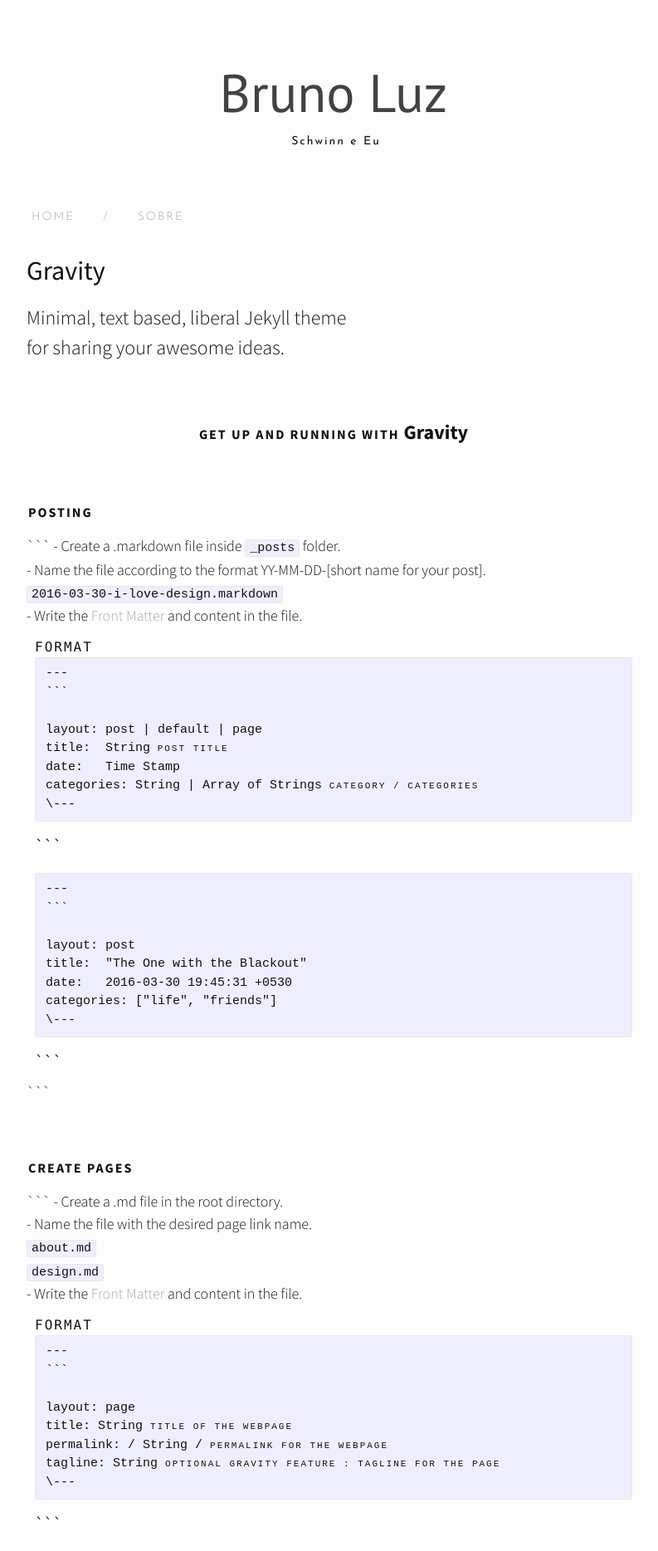
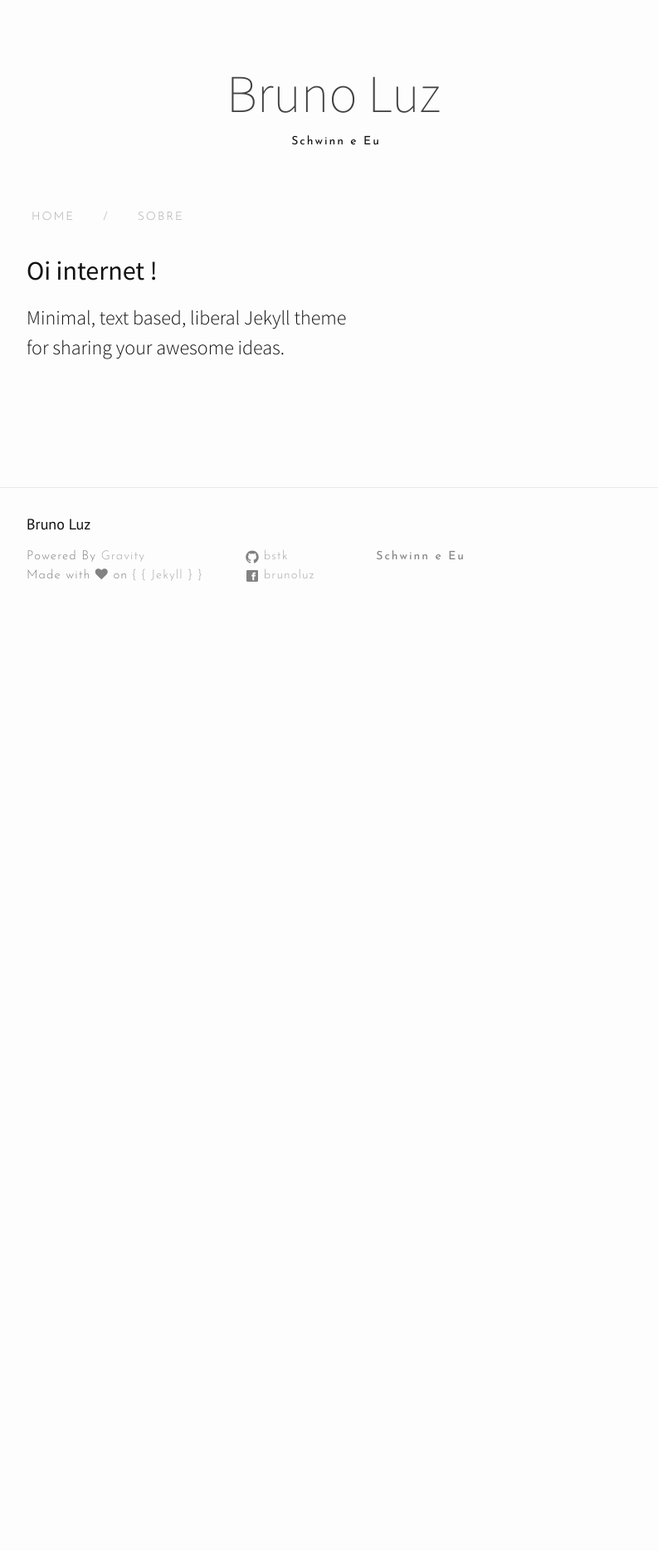
Before and after one commit to BSTK/bstk.github.io, a Jekyll site: the page built from sobre.md, in a window 1280 px wide. Shown: the top 1869 px of the page at 83% size, without its empty margins (238-1031 px from the left). Built offline with Jekyll 4.4.1, drawn with Linux system fonts in a browser that asks for light colours; nearby versions of some CDN libraries; after the commit the page ends 900 px from its top, so only the background shows below that; some of the changed text lies outside the part shown.

Commit message:
Commit site

````diff
--- a/css/style.scss
+++ b/css/style.scss
@@ -332,10 +332,9 @@ pre {
 }
 .site-title {
   font-size: 64px;
-  font-weight: 100;
-  font-family: 'PT Sans';
+  font-family: 'Source Sans Pro';
   text-transform: capitalize;
-  font-weight: 500;
+  font-weight: 250;
   margin-top: 1em;
 }
 .site-description {
--- a/sobre.md
+++ b/sobre.md
@@ -4,143 +4,6 @@ title : Sobre
 permalink: /sobre
 ---
 
-<h2>Gravity</h2>
+<h2>Oi internet !</h2>
 <p>Minimal, text based, liberal Jekyll theme<br>for sharing your awesome ideas.</p>
-<br>
-<center><p ><strong><span class="manual">Get up and running with</span> Gravity</strong></p></center>
-<br>
-<div class="manual-post">
-  <div class="manual manual-title">
-  <strong>Posting</strong>
-  </div>
-<p>  <div class="manual-content">
-
-```
-  - Create a .markdown file inside <code class="highlighter-rouge">_posts</code> folder.<br>
-  - Name the file according to the format YY-MM-DD-[short name for your post].<br>  <code>2016-03-30-i-love-design.markdown</code><br>
-  - Write the <a href="jekyll">Front Matter</a> and content in the file.<br>
-  <div class="example">
-    <span class='manual'>FORMAT</span><BR>
-    <pre>---
-```
-
-layout: post | default | page
-title:  String<span class="hint"> Post Title</span>
-date:   Time Stamp
-categories: String | Array of Strings<span class="hint"> Category / Categories </span>
-\---</pre>
-
-```
-  </div>
-  <div class="example">
-
-    <pre>---
-```
-
-layout: post
-title:  "The One with the Blackout"
-date:   2016-03-30 19:45:31 +0530
-categories: ["life", "friends"]
-\---</pre>
-
-```
-  </div>
-```
-
-  </div>
-</p>
-</div>
-<br>
-<div class="manual-post">
-  <div class="manual manual-title">
-  <strong>Create Pages</strong>
-  </div>
-<p>  <div class="manual-content">
-
-```
-  - Create a .md file in the root directory.<br>
-  - Name the file with the desired page link name.<br>  <code>about.md</code><br><code>design.md</code><br>
-  - Write the <a href="jekyll">Front Matter</a> and content in the file.
-  <div class="example">
-    <span class='manual'>FORMAT</span><BR>
-    <pre>---
-```
-
-layout: page
-title: String <span class="hint">Title of the webpage</span>
-permalink: / String / <span class="hint">Permalink for the webpage</span>
-tagline: String <span class="hint">Optional Gravity Feature : Tagline for the page</span>
-\---</pre>
-
-```
-  </div>
-  <div class="example">
-
-    <pre>---
-```
-
-layout: page
-title:  "Science"
-permalink:   /science/
-tagline : "Humanity is overrated."
-\---</pre>
-
-```
-  </div>
-```
-
-  </div>
-</p>
-</div>
-<br>
-<div class="manual-post">
-  <div class="manual manual-title">
-  <strong>Create Archives/ Category Pages</strong><br>
-</div><br>
-<div class="archiveIntro">
-  <p>
-    Introducing <strong>Archive Pages</strong>.<br></p>
-  <span class="archive-intro">  You can display a list of all the post corresponding to a particular category on a standalone Page using the <code>'archive'</code> layout.
-</span>
-</div>
-<br>
-
-<p>  <div class="manual-content">
-
-```
-  - Create a .md file in the root directory.<br>
-  - Name the file. Preferred name will be the name of the category<br>  <code>life.md</code><br>
-  - Write the <a href="jekyll">Front Matter</a> and content in the file.
-  <div class="example">
-    <span class='manual'>FORMAT</span><BR>
-<pre>---
-```
-
-layout: archive<span class="hint"> Archive Page Layout</span>
-title: String <span class="hint">Title of the webpage</span>
-permalink: / String / <span class="hint">Permalink for the webpage</span>
-tagline: String <span class="hint"> Tagline for the page</span>
-category : String <span class="hint"> Name of the category of which the page will show posts.</span>
-\---</pre>
-
-```
-  </div>
-  <div class="example">
-
-    <pre>---
-```
-
-layout: archive
-title:  "Design"
-permalink : "Design"
-category: "design"
-tagline: "It's all about perception."
-\---</pre>
-
-```
-</div><br>
-```
-
-  </div>
-</p>
-</div>
+<img src="" />
````
Also changed, not shown: _includes/head.html (line endings or trailing spaces), asserts/sobre/bruno-luz-foto.jpeg (added), 10 other files.
